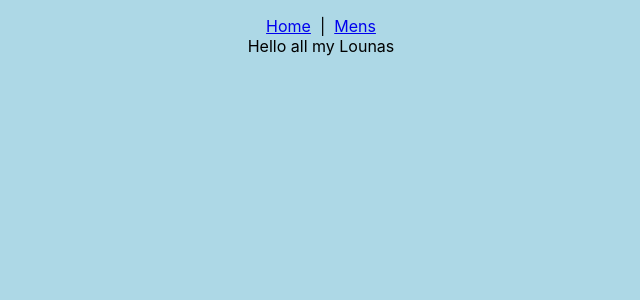
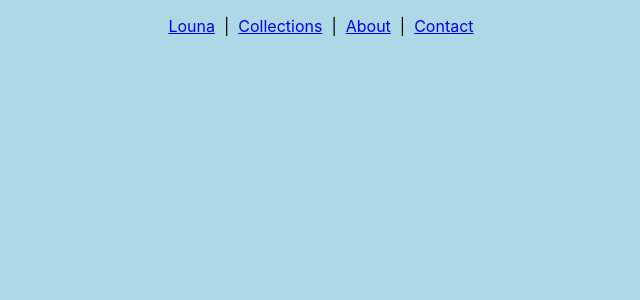
Before and after one commit to skullington4/louna2, a React (Create React App) app: page /Collections in a window 1280 px wide. Shown: the top 300 px of the page, without its empty margins (319-959 px from the left). Built offline with nearby package versions, Linux system fonts and the light colour scheme.

Commit message:
Changed mens/womens departments to collections, about, and contact

```diff
--- a/package.json
+++ b/package.json
@@ -6,7 +6,9 @@
     "@testing-library/jest-dom": "^5.16.5",
     "@testing-library/react": "^13.4.0",
     "@testing-library/user-event": "^13.5.0",
+    "dotenv": "^16.3.1",
     "express": "^4.18.2",
+    "mongoose": "^7.3.1",
     "morgan": "^1.10.0",
     "nodemon": "^2.0.22",
     "react": "^18.2.0",
--- a/src/components/Home/Home.jsx
+++ b/src/components/Home/Home.jsx
@@ -4,6 +4,6 @@ export default function Home() {
 
 
   return (
-    <h1>Louna</h1>
+    <div>This is the Homepage</div>
         )
   }
--- a/src/components/NavBar/NavBar.jsx
+++ b/src/components/NavBar/NavBar.jsx
@@ -6,9 +6,13 @@ export default function NavBar({}) {
 
   return (
     <nav>
-      <Link to="/">Home</Link>
+      <Link to="/">Louna</Link>
       &nbsp; | &nbsp;
-      <Link to="/Mens">Mens</Link>
+      <Link to="/Collections">Collections</Link>
+      &nbsp; | &nbsp;
+      <Link to="/About">About</Link>
+      &nbsp; | &nbsp;
+      <Link to="/Contact">Contact</Link>
     </nav>
   );
 }
--- a/src/pages/App/App.jsx
+++ b/src/pages/App/App.jsx
@@ -2,6 +2,7 @@ import { useState } from 'react';
 import { Routes, Route } from 'react-router-dom';
 import NavBar from '../../components/NavBar/NavBar';
 import Mens from '../Mens/Mens';
+import Womens from '../Womens/Womens';
 
 import './App.css';
 
@@ -13,8 +14,14 @@ export default function App() {
     <main className="App">
         <>
           <NavBar />
+          <Routes>
+              <Route path="/Mens" element={<Mens />} />
+              <Route path="/Womens" element={<Womens />} />
 
-          <div>Hello all my Lounas</div>
+
+          </Routes>
+
+
 
         </>
 
--- a/src/pages/Mens/Mens.jsx
+++ /dev/null
@@ -1,11 +0,0 @@
-
-
-export default function Mens() {
-
-
-    return (
-        <div>
-            This is the Mens department
-        </div>
-    )
-}
```
Also changed, not shown: config/database.js (added, +9 -0 lines), src/pages/About/About.jsx (added), src/pages/Collections/Collections.jsx (added), src/pages/Contact/Contact.jsx (added), 1 other file (tests, documents, lock files or other folders).
